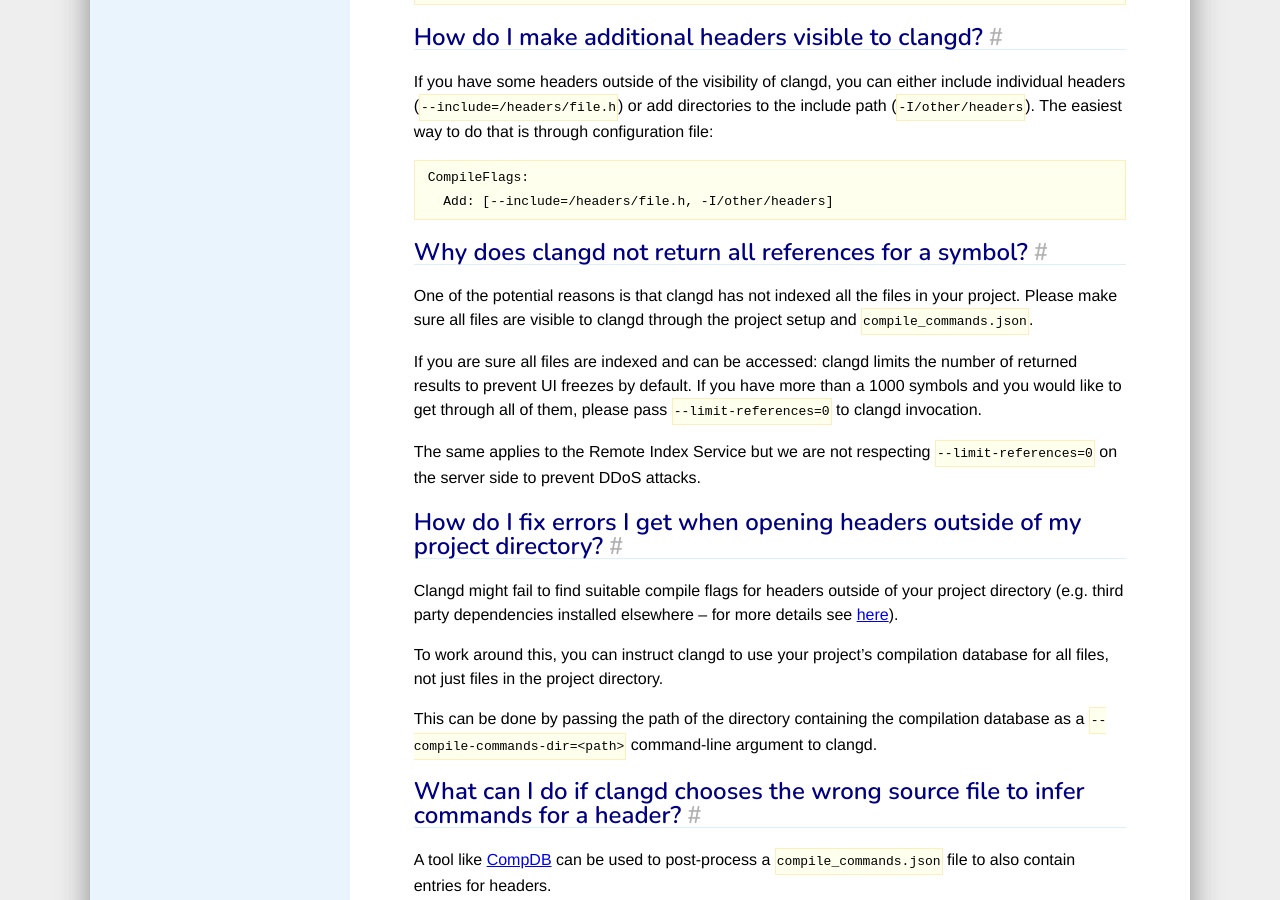
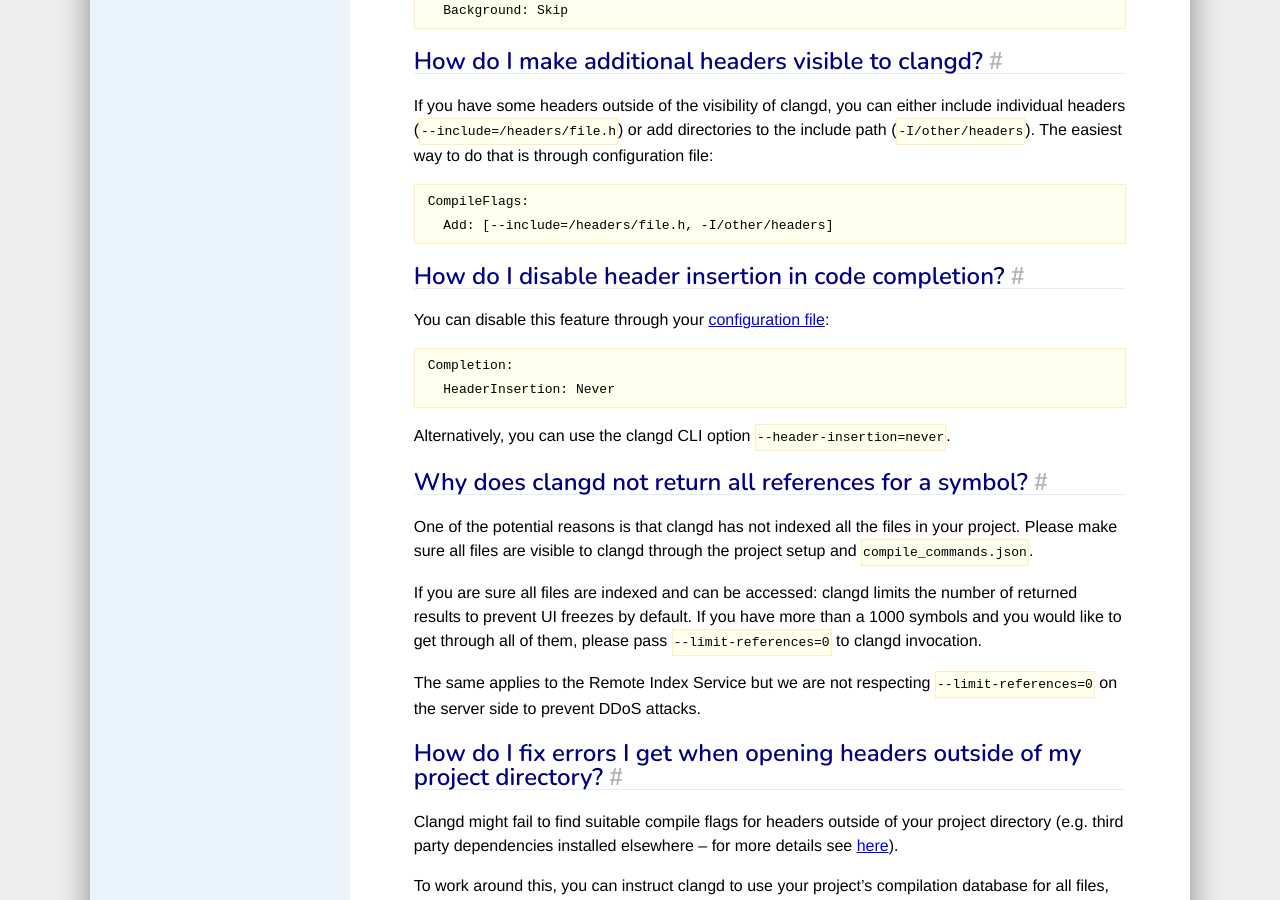
Before and after one commit to llvm/clangd-www, a Jekyll site: the page built from faq.md, in a window 1280 px wide and 900 px high, scrolled down 2018 px. Built offline with Jekyll 4.4.1, drawn with Linux system fonts in a browser that asks for light colours; our own code applies the rules of GitHub Pages for plain Markdown files; some of the changed text lies outside the part shown.

Commit message:
Add FAQ: how to turn off header-insertion in code completion.

````diff
--- a/faq.md
+++ b/faq.md
@@ -93,6 +93,17 @@
 CompileFlags:
   Add: [--include=/headers/file.h, -I/other/headers]
 ```
+
+## How do I disable header insertion in code completion?
+
+You can disable this feature through your [configuration file](https://clangd.llvm.org/config#headerinsertion):
+
+```yaml
+Completion:
+  HeaderInsertion: Never
+```
+
+Alternatively, you can use the clangd CLI option `--header-insertion=never`.
 
 ## Why does clangd not return all references for a symbol?
 
````
